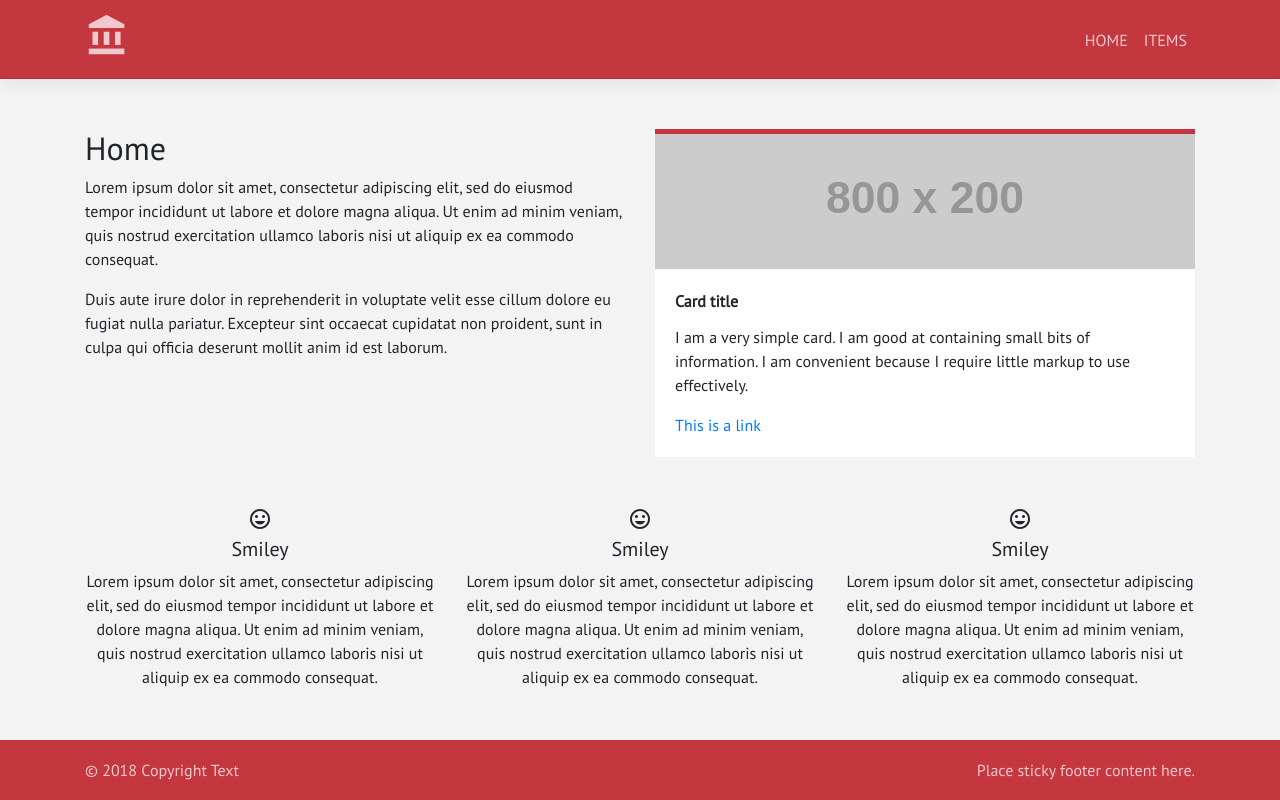
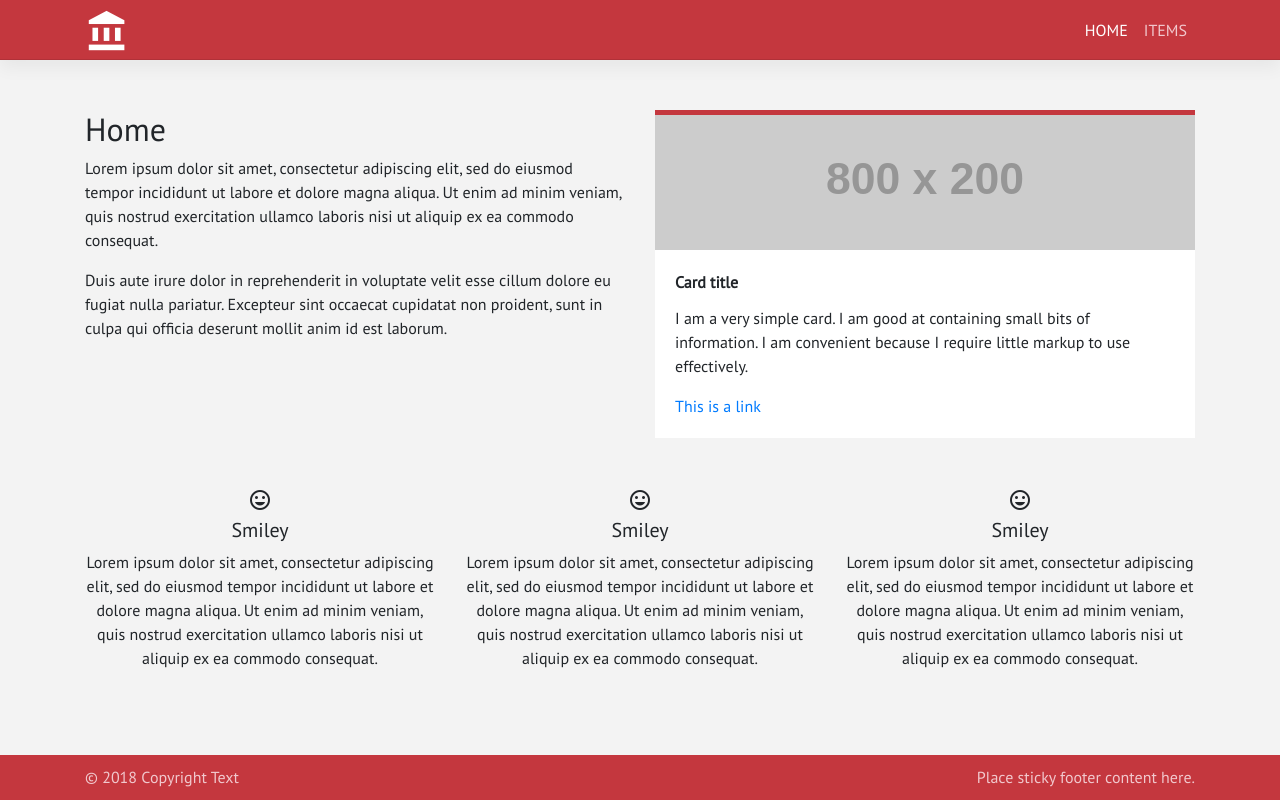
Before and after one commit to sandeepmi/fullstack-vue-app, a Vue app in the folder client/: page / in a window 1280 px wide. Built offline with nearby package versions, Linux system fonts and the light colour scheme.

Commit message:
updated header and footer styling

```diff
--- a/client/src/App.vue
+++ b/client/src/App.vue
@@ -1,6 +1,6 @@
 <template>
   <div id="app">
-    <Nav />
+    <Header />
     <main>
       <router-view/>
     </main>
@@ -12,14 +12,14 @@
 </template>
 
 <script>
-import Nav from './components/Nav'
+import Header from './components/Header'
 import Footer from './components/Footer'
 import Toasts from './components/core/Toasts'
 
 export default {
   name: 'App',
   components: {
-    Nav,
+    Header,
     Footer,
     Toasts
   },
--- a/client/src/components/Nav.vue
+++ b/client/src/components/Header.vue
@@ -11,7 +11,7 @@
 
         <div class="collapse navbar-collapse" id="navbarSupportedContent">
           <ul class="navbar-nav ml-auto">
-            <li class="nav-item active">
+            <li class="nav-item">
               <router-link :to="{ name: 'Home' }" class="nav-link">Home</router-link>
             </li>
             <li class="nav-item">
--- a/client/src/less/nav.less
+++ b/client/src/less/nav.less
@@ -1,10 +1,15 @@
 .ss-navbar {
-  min-height: 4rem;
+  height: 60px;
+  padding: 0;
   background-color: #c4373e;
   box-shadow: 0 0.5rem 1rem rgba(0,0,0,.05), inset 0 -1px 0 rgba(0,0,0,.1);
 
-  .navbar-brand i {
-    font-size: 45px;
+  .navbar-brand {
+    padding: 0;
+    margin: 10px 0 0;
+    i {
+      font-size: 45px;
+    }
   }
 
   .nav-link {
@@ -18,7 +23,7 @@
   a {
     color: #f1c8cd;
 
-    &:hover {
+    &:hover, &.router-link-exact-active {
       color: #ffffff;
     }
   }
@@ -31,13 +36,13 @@ html {
   min-height: 100%;
 }
 body {
-  margin-bottom: 90px; /* Margin bottom by footer height */
+  margin-bottom: 70px; /* Margin bottom by footer height */
 }
 .footer {
   position: absolute;
   bottom: 0;
   width: 100%;
-  height: 60px; /* Set the fixed height of the footer here */
-  line-height: 60px; /* Vertically center the text there */
+  height: 45px; /* Set the fixed height of the footer here */
+  line-height: 45px; /* Vertically center the text there */
   background-color: #c4373e;
 }
```
